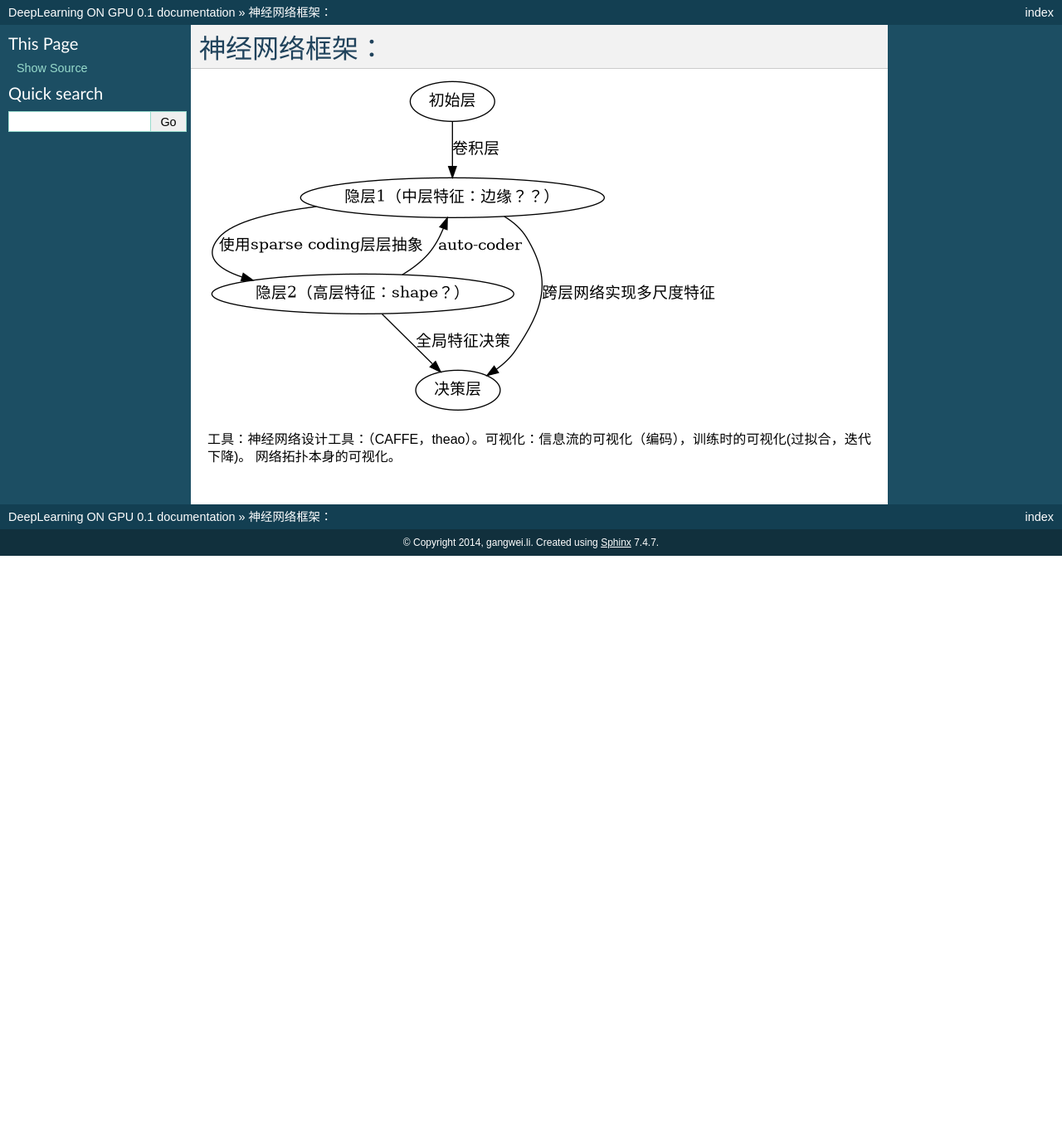
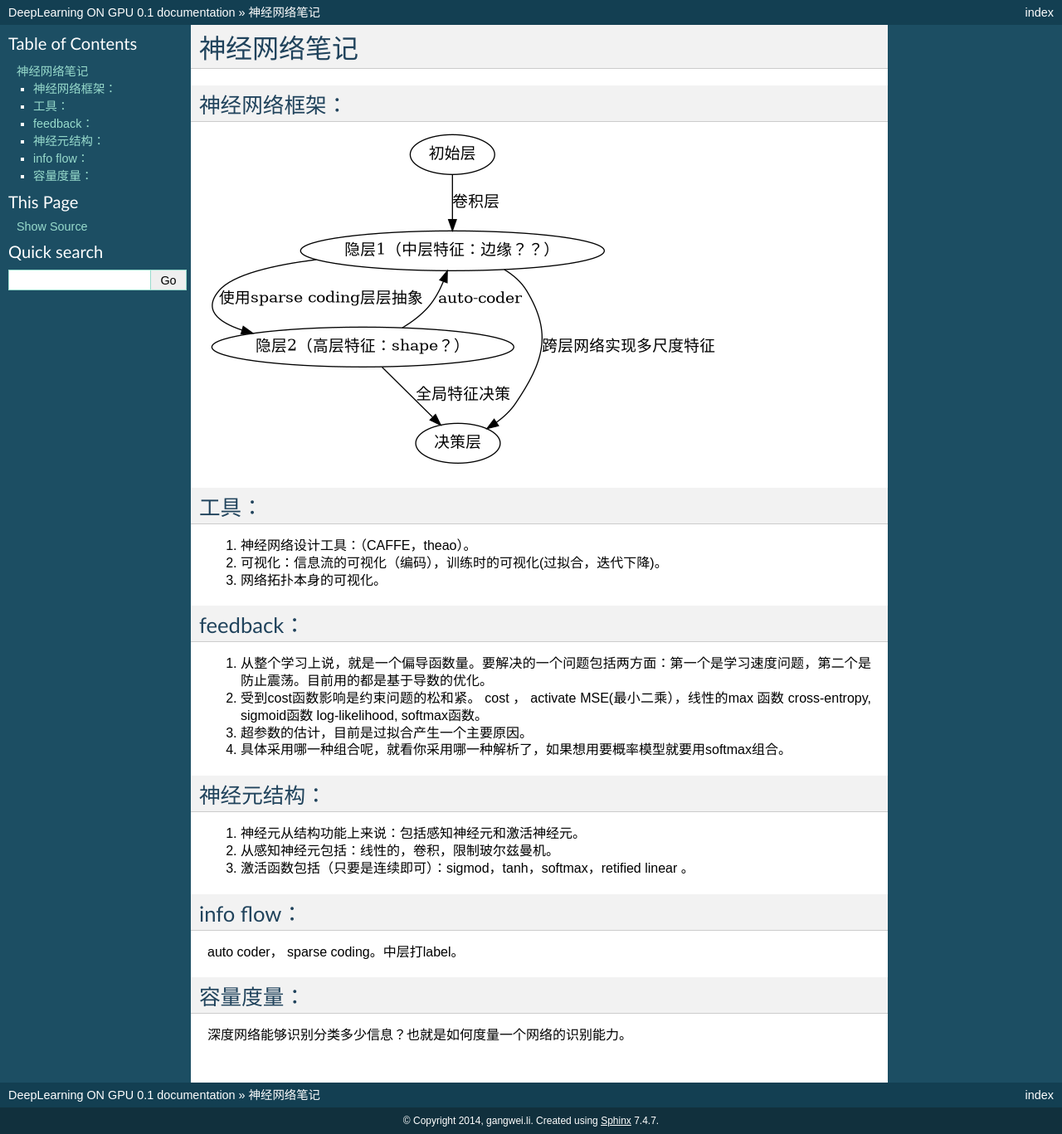
Before and after one commit to hiqdevlord/DeepLearningOnGPU, a Sphinx documentation site: the page built from source/Stage_2/neuralNetworks.rst, in a window 1280 px wide. Shown: the whole page at 83% size. Built offline with Sphinx 7.4.7, drawn with Linux system fonts in a browser that asks for light colours; pages that are not in the unit, such as notebooks, are missing from menus; before the commit the page ends 900 px from its top, so only the background shows below that.

Commit message:
加入dl 各阶段问题。

```diff
--- a/source/Stage_2/neuralNetworks.rst
+++ b/source/Stage_2/neuralNetworks.rst
@@ -1,3 +1,6 @@
+神经网络笔记
+************
+
 神经网络框架：
 =============
 
@@ -15,4 +18,34 @@
       c->d  [label="全局特征决策"]
    }
 
-工具：神经网络设计工具：（CAFFE，theao）。可视化：信息流的可视化（编码），训练时的可视化(过拟合，迭代下降)。 网络拓扑本身的可视化。
+工具：
+=====
+
+#. 神经网络设计工具：（CAFFE，theao）。
+#. 可视化：信息流的可视化（编码），训练时的可视化(过拟合，迭代下降)。
+#. 网络拓扑本身的可视化。
+
+feedback：
+=========
+
+#. 从整个学习上说，就是一个偏导函数量。要解决的一个问题包括两方面：第一个是学习速度问题，第二个是防止震荡。目前用的都是基于导数的优化。
+#. 受到cost函数影响是约束问题的松和紧。 cost ， activate MSE(最小二乘），线性的max 函数 cross-entropy, sigmoid函数 log-likelihood, softmax函数。
+#. 超参数的估计，目前是过拟合产生一个主要原因。
+#. 具体采用哪一种组合呢，就看你采用哪一种解析了，如果想用要概率模型就要用softmax组合。
+
+神经元结构：
+============
+
+#. 神经元从结构功能上来说：包括感知神经元和激活神经元。
+#. 从感知神经元包括：线性的，卷积，限制玻尔兹曼机。
+#. 激活函数包括（只要是连续即可）：sigmod，tanh，softmax，retified linear 。
+
+info flow：
+==========
+
+auto coder， sparse coding。中层打label。
+
+容量度量：
+=========
+
+深度网络能够识别分类多少信息？也就是如何度量一个网络的识别能力。
```
